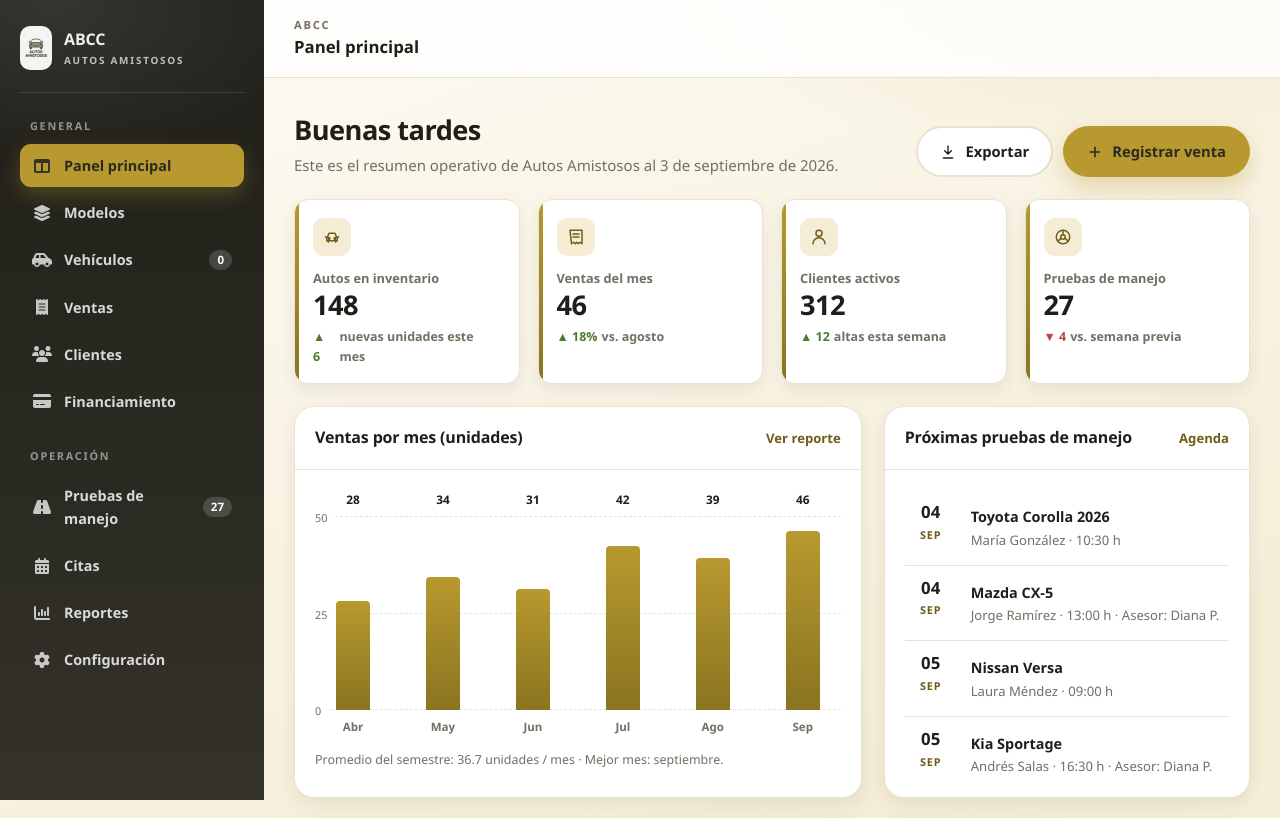
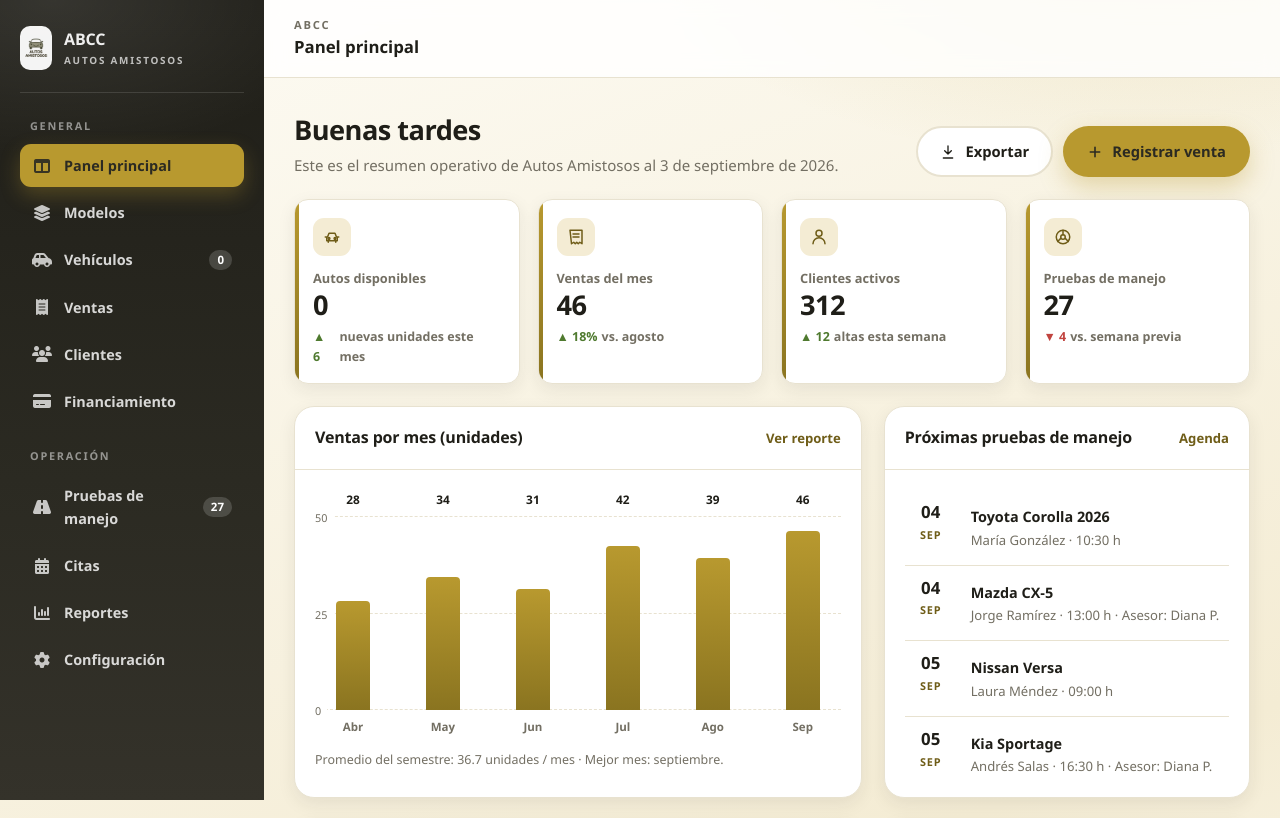
Before and after one commit to Eduardo070205/Autos_Amistosos_PW_2026, a PHP site: page /frontend/pages/panel.php in a window 1280 px wide. Shown: the top 818 px of the page. Run offline with PHP 8.4, Linux system fonts and the light colour scheme; tables that the repository leaves empty or names only in its code hold one stand-in row (values such as "Sample post").

Commit message:
feat(panel): Se muestran los autos disponibles en el panel

```diff
--- a/frontend/pages/panel.php
+++ b/frontend/pages/panel.php
@@ -1,8 +1,4 @@
-<?php session_start();
-
-
-
-?>
+<?php session_start(); ?>
 <!DOCTYPE html>
 <html lang="es">
 <head>
@@ -70,8 +66,8 @@
                         <span class="ic">
                             <svg width="18" height="18" viewBox="0 0 24 24" fill="none" stroke="currentColor" stroke-width="2" stroke-linecap="round" stroke-linejoin="round"><path d="M3 12h3l2-5h8l2 5h3M5 12v5h14v-5M7 17v2M17 17v2"/><circle cx="8" cy="14" r="1.2"/><circle cx="16" cy="14" r="1.2"/></svg>
                         </span>
-                        <p class="label">Autos en inventario</p>
-                        <p class="value">148</p>
+                        <p class="label">Autos disponibles</p>
+                        <p class="value"><?= $vehiculosDisponibles ?? '—' ?></p>
                         <p class="delta up">▲ 6 <span>nuevas unidades este mes</span></p>
                     </article>
 
```
